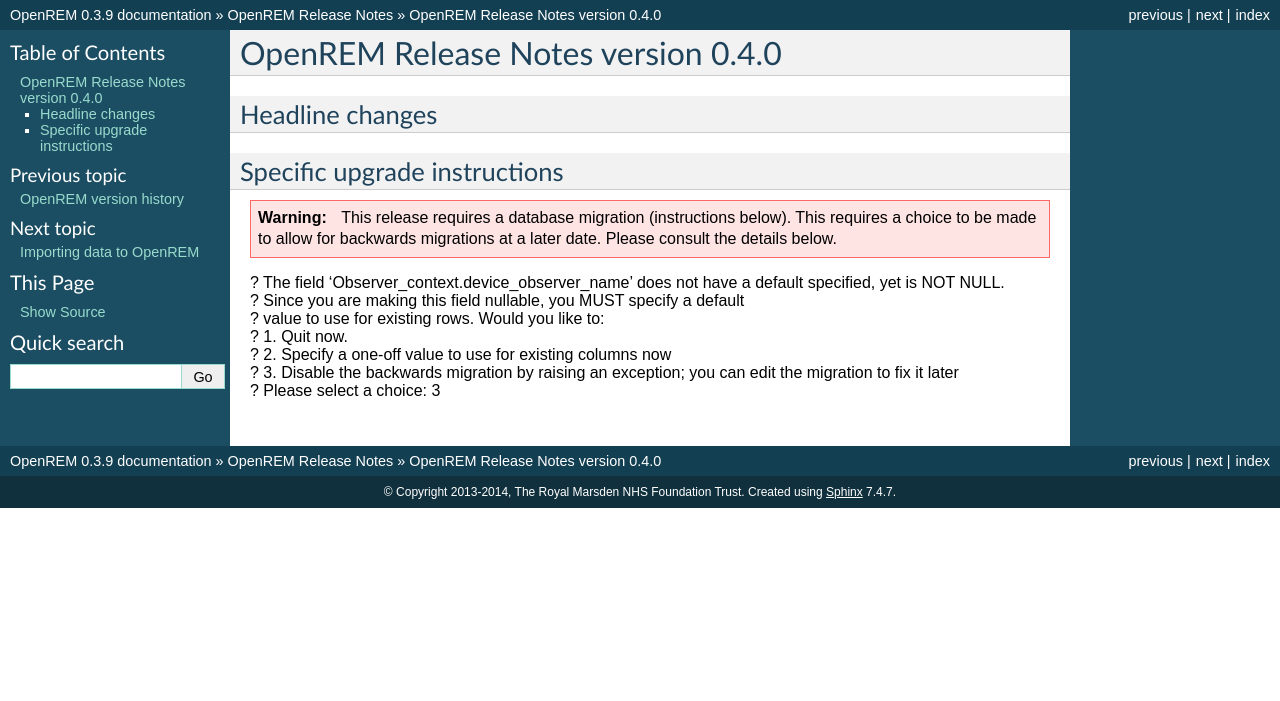
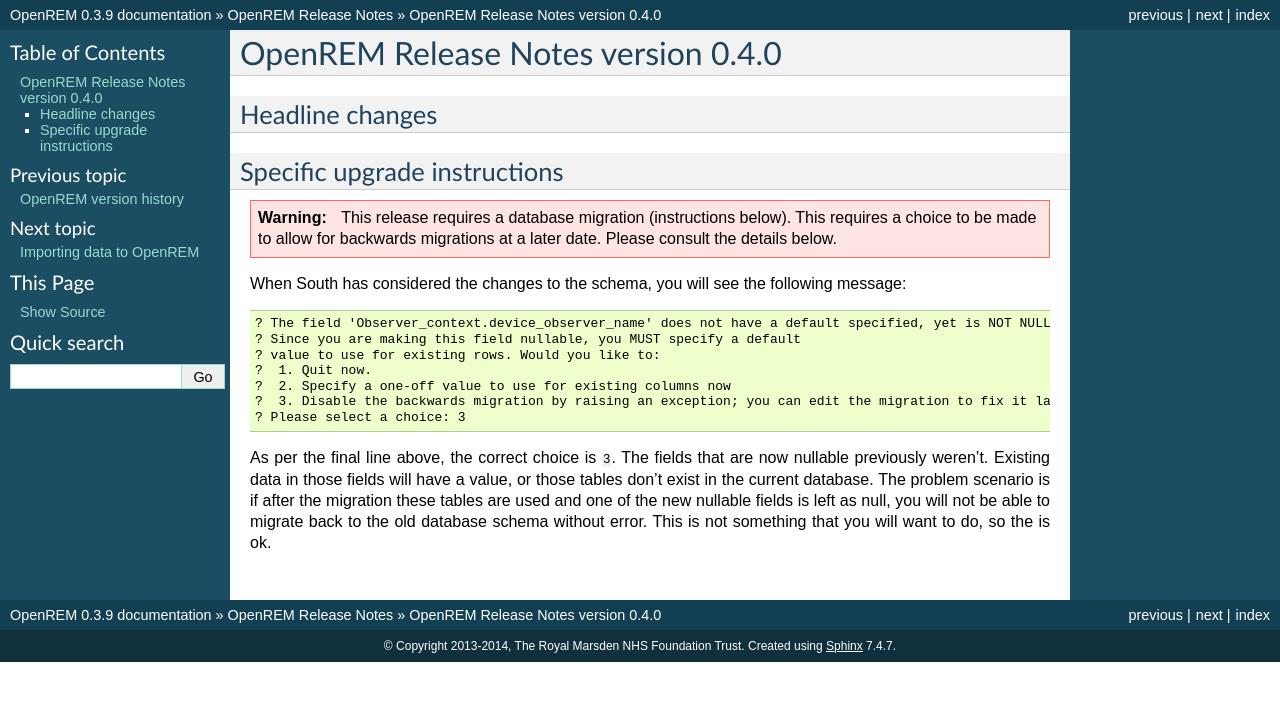
Before and after one commit to ckswilliams/modOpenREM, a Sphinx documentation site: the page built from docs/release-0.4.0.rst, in a window 1280 px wide. Shown: the top 701 px of the page. Built offline with Sphinx 7.4.7, drawn with Linux system fonts in a browser that asks for light colours.

Commit message:
Added formatting to the section quoting the South migration message, and some context before and after. Refs #64.

```diff
--- a/docs/release-0.4.0.rst
+++ b/docs/release-0.4.0.rst
@@ -13,11 +13,19 @@
         This release requires a database migration (instructions below). This requires a choice to be made
         to allow for backwards migrations at a later date. Please consult the details below.
 
+When South has considered the changes to the schema, you will see the following message::
 
-| ? The field 'Observer_context.device_observer_name' does not have a default specified, yet is NOT NULL.
-| ? Since you are making this field nullable, you MUST specify a default
-| ? value to use for existing rows. Would you like to:
-| ?  1. Quit now.
-| ?  2. Specify a one-off value to use for existing columns now
-| ?  3. Disable the backwards migration by raising an exception; you can edit the migration to fix it later
-| ? Please select a choice: 3
+ ? The field 'Observer_context.device_observer_name' does not have a default specified, yet is NOT NULL.
+ ? Since you are making this field nullable, you MUST specify a default
+ ? value to use for existing rows. Would you like to:
+ ?  1. Quit now.
+ ?  2. Specify a one-off value to use for existing columns now
+ ?  3. Disable the backwards migration by raising an exception; you can edit the migration to fix it later
+ ? Please select a choice: 3
+
+As per the final line above, the correct choice is ``3``. The fields that are now
+nullable previously weren't. Existing data in those fields will have a value, or those
+tables don't exist in the current database. The problem scenario is if after
+the migration these tables are used and one of the new nullable fields is left as null,
+you will not be able to migrate back to the old database schema without error.
+This is not something that you will want to do, so the is ok.
```
